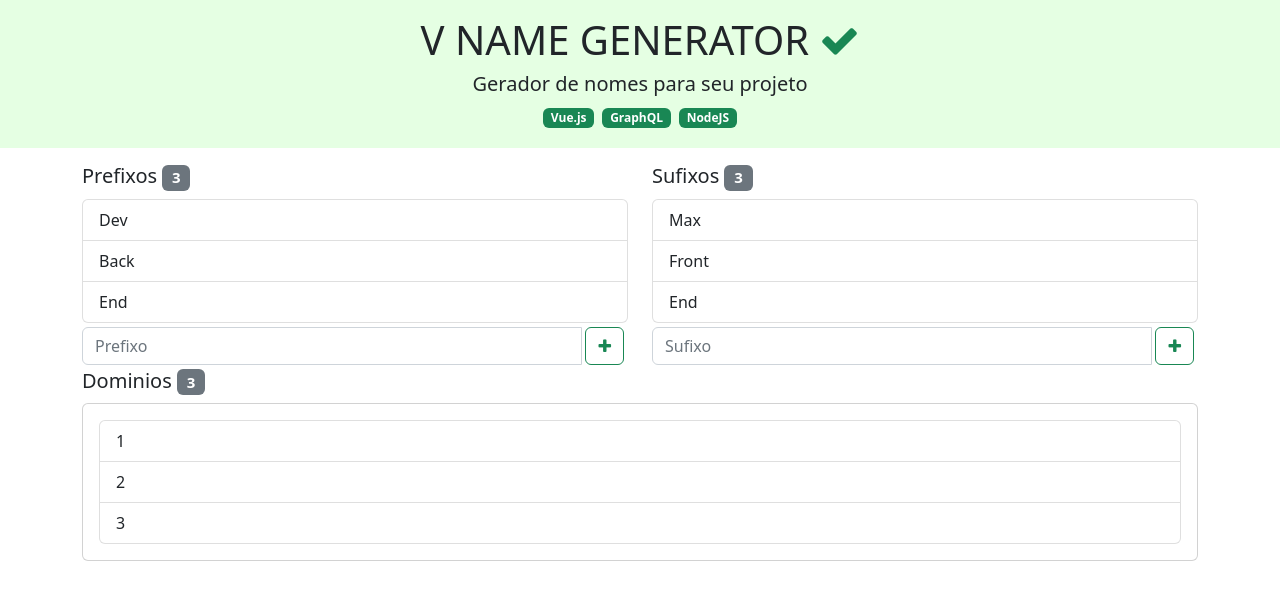
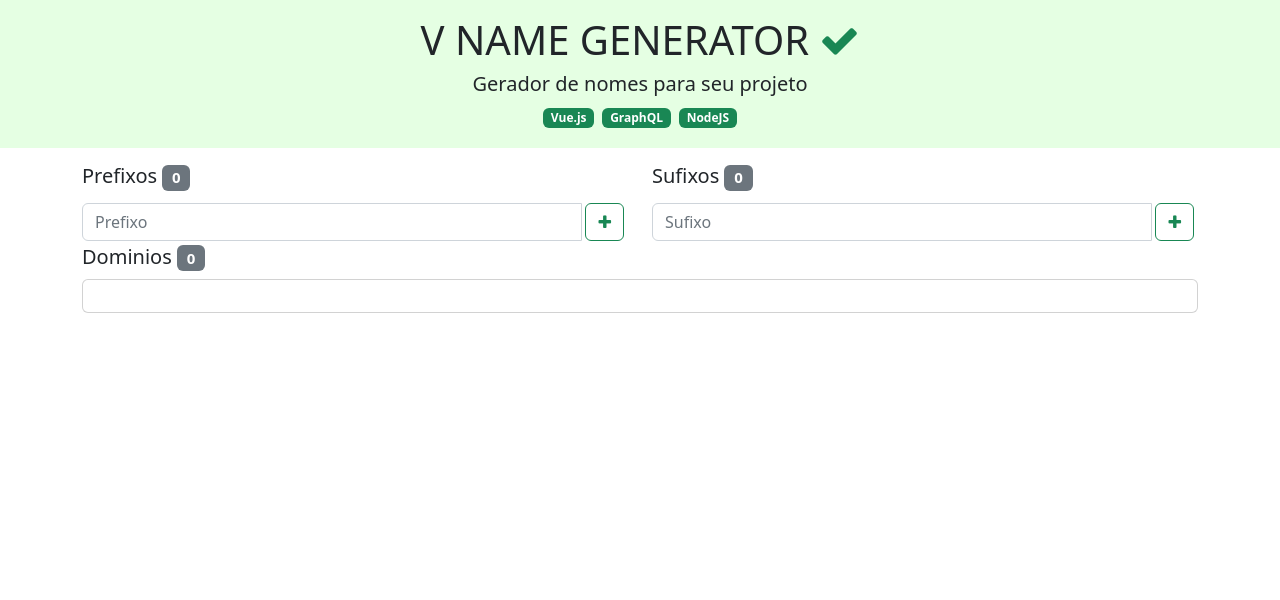
Before and after one commit to Marilzon/v_name_generator, a Vue app: page / in a window 1280 px wide. Shown: the top 600 px of the page. Built offline with nearby package versions, Linux system fonts and the light colour scheme.

Commit message:
prefixes and sufixes delete methods done!

```diff
--- a/src/App.vue
+++ b/src/App.vue
@@ -18,13 +18,14 @@
 						<h5>Prefixos <span class="badge bg-secondary">{{ prefixes.length }}</span></h5>
 						<div class="card-body">
 							<ul class="list-group">
-								<li class="list-group-item" v-for="prefix in prefixes" v-bind:key="prefix">
+								<li class="list-group-item d-flex justify-content-between align-items-center" v-for="prefix in prefixes" v-bind:key="prefix">
 									{{ prefix }}
+									<button class="btn text-muted" v-on:click="deletePrefix(prefix)"><i class="fa fa-trash"></i></button>
 								</li>
 							</ul>
 						</div>
 						<div class="input-group my-1">
-							<input type="text" v-model="prefix" class="form-control" placeholder="Prefixo">
+							<input type="text" v-model="prefix" v-on:keyup.enter="addPrefix(prefix)" class="form-control" placeholder="Prefixo">
 							<div class="input-group-prepend">
 								<button class="btn btn-outline-success mx-1" v-on:click="addPrefix(prefix)">
 									<i class="fa fa-plus"></i>
@@ -37,13 +38,14 @@
 						<h5>Sufixos <span class="badge bg-secondary">{{ sufixes.length }}</span></h5>
 						<div class="card-body">
 							<ul class="list-group">
-								<li class="list-group-item" v-for="sufix in sufixes" v-bind:key="sufix">
+								<li class="list-group-item d-flex justify-content-between align-items-center" v-for="sufix in sufixes" v-bind:key="sufix">
 									{{ sufix }}
+									<button class="btn text-muted" v-on:click="deleteSufix(sufix)"><i class="fa fa-trash"></i></button>
 								</li>
 							</ul>
 						</div>
 						<div class="input-group my-1">
-							<input type="text" v-model="sufix"  class="form-control" placeholder="Sufixo">
+							<input type="text" v-model="sufix" v-on:keyup.enter="addSufix(sufix)"  class="form-control" placeholder="Sufixo">
 							<div class="input-group-prepend">
 								<button class="btn btn-outline-success mx-1" v-on:click="addSufix(sufix)">
 									<i class="fa fa-plus"></i>
@@ -79,9 +81,9 @@ export default {
 		return {
 			prefix: "",
 			sufix: "",
-			prefixes: ["Dev", "Back", "End"],
-			sufixes: ["Max", "Front", "End"],
-			domains: ["1", "2", "3"]
+			prefixes: [],
+			sufixes: [],
+			domains: []
 		}
 	},
 	methods: {
@@ -92,6 +94,23 @@ export default {
 		addSufix(sufix) {
 			this.sufixes.push(sufix)
 			this.sufix = ""
+			this.generateDomain()
+		},
+		deletePrefix(prefix) {
+			this.prefixes.splice(this.prefixes.indexOf(prefix), 1)
+			this.generateDomain()
+		},
+		deleteSufix(sufix) {
+			this.sufixes.splice(this.sufixes.indexOf(sufix), 1)
+			this.generateDomain()
+		},
+		generateDomain() {
+			this.domains = []
+			for (let prefix of this.prefixes) {
+				for (let sufix of this.sufixes) {
+					this.domains.push(prefix + sufix)
+				}
+			}
 		}
 	}
 
```
